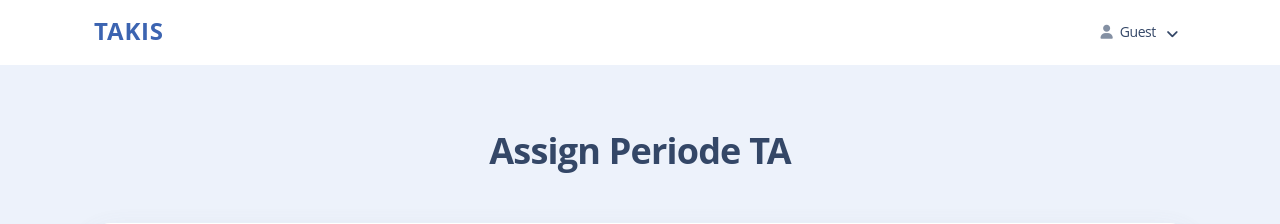
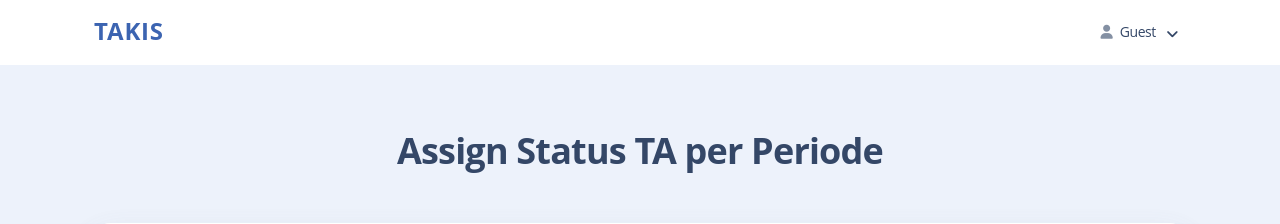
Before and after one commit to richiecsenlia/takis, a Django app: template periode/templates/assign_ta.html in a window 1280 px wide. Shown: the top 224 px of the page. Run offline with Django 4.2, Linux system fonts and the light colour scheme; the template is opened without the code that fills it, so the values that code supplies are empty; some libraries are stand-ins or nearby versions.

Commit message:
[REFACTOR] change name for clarity

```diff
--- a/periode/templates/assign_ta.html
+++ b/periode/templates/assign_ta.html
@@ -1,6 +1,6 @@
 {% extends 'base.html' %}
 
-{% block title %} Assign Periode TA {% endblock title%}
+{% block title %} Assign Status TA per Periode {% endblock title%}
 
 {% block navbar %}
   {% with variant='light' %}
@@ -12,7 +12,7 @@
 
 <div class="page-header pt-8 pb-6 bg-white-blue">
   <div class="container">
-    <h2 class="text-center mb-5">Assign Periode TA</h2>
+    <h2 class="text-center mb-5">Assign Status TA per Periode</h2>
 
     <div class="card my-2">
       <div class="card-body">
--- a/templates/navbar.html
+++ b/templates/navbar.html
@@ -79,7 +79,7 @@
             <li><a class="dropdown-item" href="{% url 'periode:buat-periode' %}">Buat Periode Baru</a></li>
             <li><a class="dropdown-item" href="{% url 'periode:edit-periode-sekarang' %}">Ubah Periode Sekarang</a></li>
             <li><a class="dropdown-item" href="{% url 'periode:daftar-ta' %}">Daftar TA per Periode</a></li>
-            <li><a class="dropdown-item" href="{% url 'periode:assign-ta' %}">Assign Periode TA</a></li>
+            <li><a class="dropdown-item" href="{% url 'periode:assign-ta' %}">Assign Status TA per Periode</a></li>
           </ul>
         </li>
         <li class="nav-item dropdown">
```
